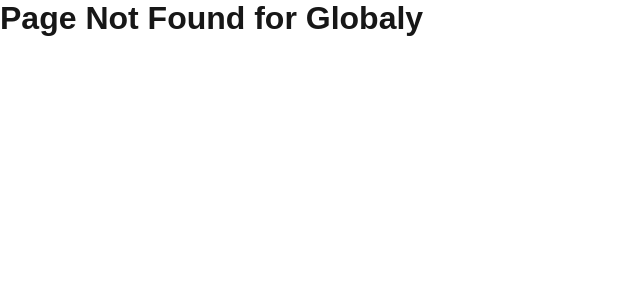
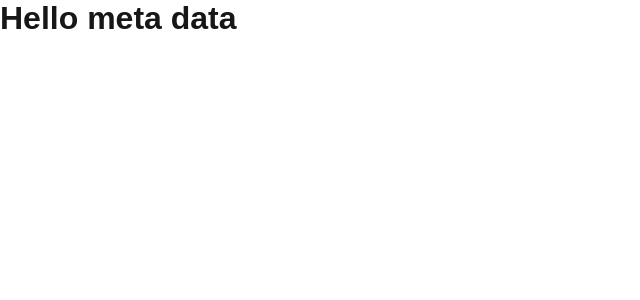
Before and after one commit to rohit1620/dubaraNextjs, a Next.js app in the folder rohit/: page /dynamicMetadata in a window 1280 px wide. Before the commit this address had no page. Shown: the top 300 px of the page, without its empty margins (0-640 px from the left). Built offline with nearby package versions, Linux system fonts and the light colour scheme.

Commit message:
add dynamic

```diff
--- /dev/null
+++ b/rohit/app/dynamicMetadata/page.js
@@ -0,0 +1,19 @@
+
+
+const DynamicMetaData = () => {
+  return (
+    <div>
+        {/* <title>Dynamice Metadata</title> */}
+      <h1>Hello meta data</h1>
+    </div>
+  )
+}
+
+export default DynamicMetaData;
+
+export function generateMetadata(){
+    return{
+        title:"my last project",
+        description:"I am going to take sanyas"
+    }
+}
```
